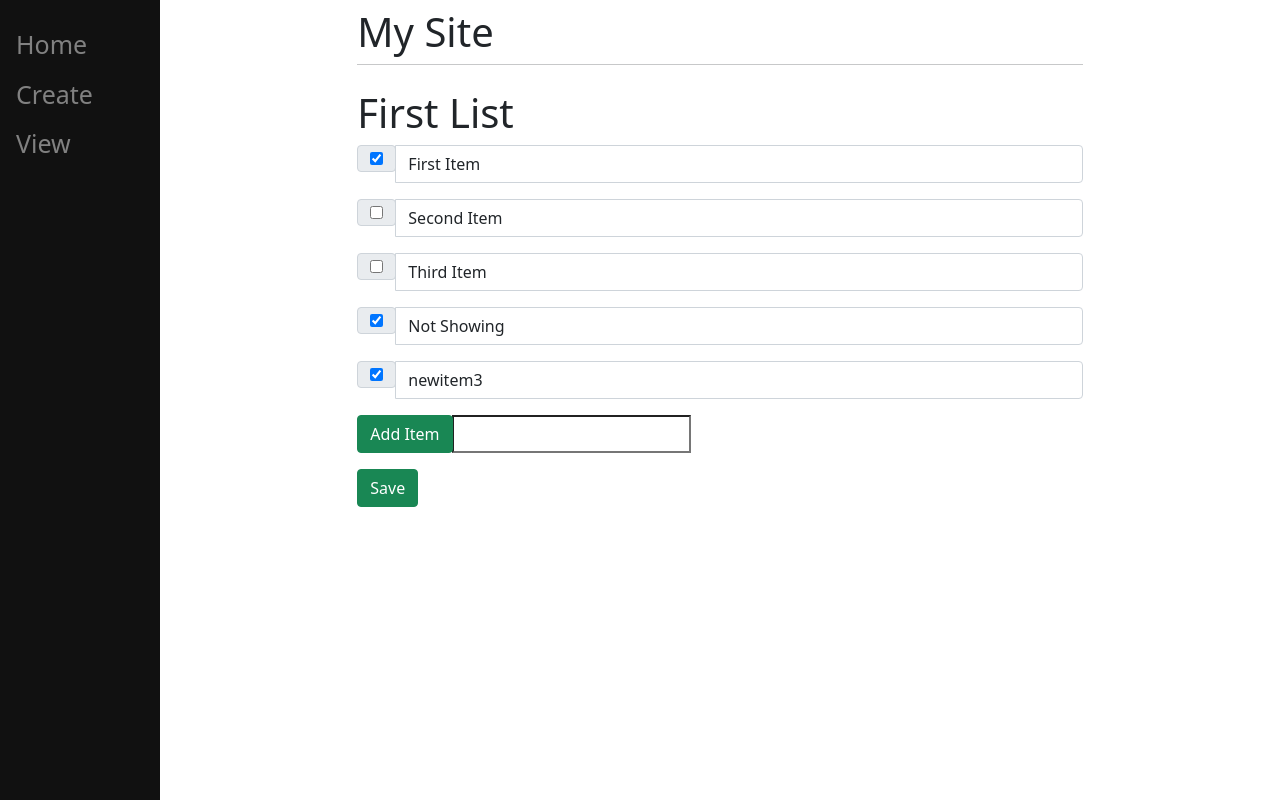
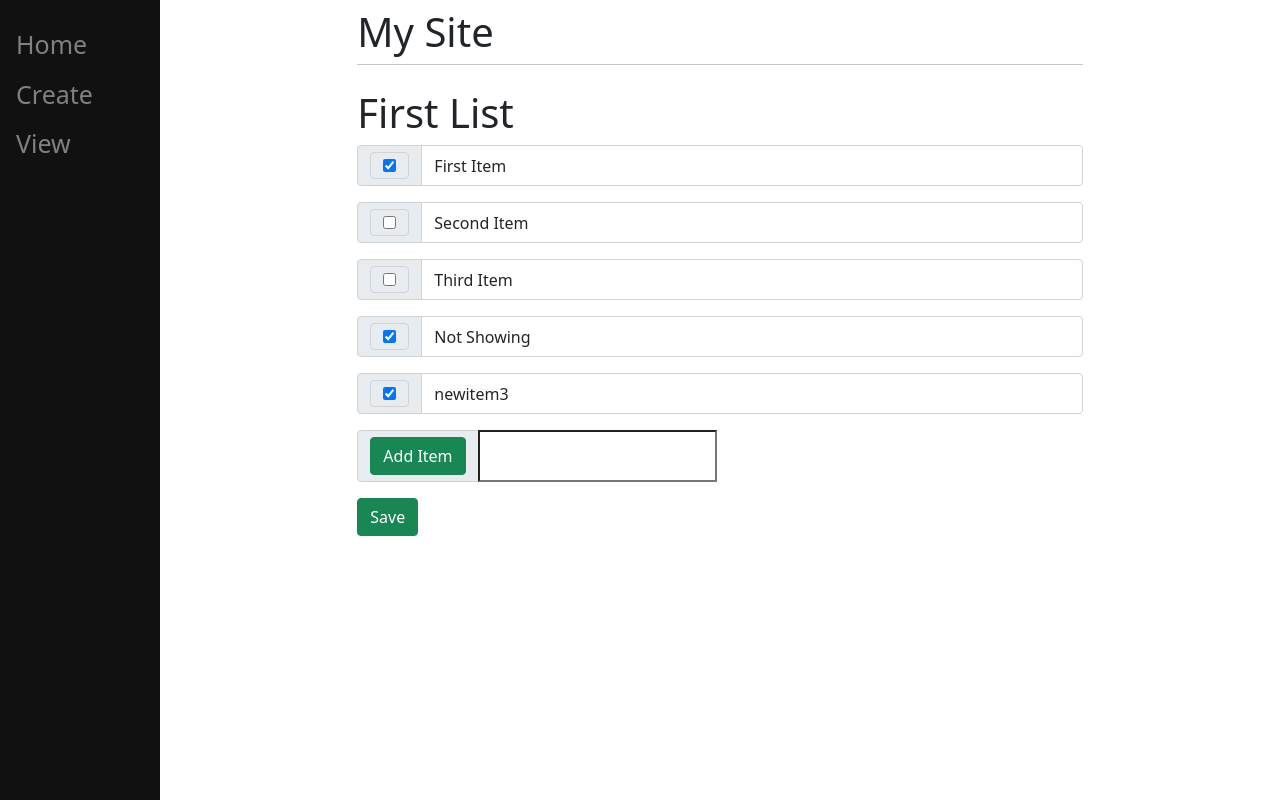
Before and after one commit to phillt3/Django_MicroProject, a Django app: page /2 in a window 1280 px wide. Run offline with Django 5.2, Linux system fonts and the light colour scheme; data comes from the database, SQL or seed files in the repository.

Commit message:
Checkbox fix

```diff
--- a/mysite/main/templates/main/base.html
+++ b/mysite/main/templates/main/base.html
@@ -1,6 +1,10 @@
 <!doctype html>
 <html lang="en">
     <head>
+        <meta charset="utf-8">
+        <meta name="viewport" content="width=device-width, initial-scale=1">
+
+        <link href="https://cdn.jsdelivr.net/npm/bootstrap@5.1.3/dist/css/bootstrap.min.css" rel="stylesheet" integrity="sha384-1BmE4kWBq78iYhFldvKuhfTAU6auU8tT94WrHftjDbrCEXSU1oBoqyl2QvZ6jIW3" crossorigin="anonymous">
         <style type="text/css">
             .sidenav {
                 height:100%;
@@ -29,11 +33,6 @@
             }
         </style>
 
-        <meta charset="utf-8">
-        <meta name="viewport" content="width=device-width, initial-scale=1">
-
-        <link href="https://cdn.jsdelivr.net/npm/bootstrap@5.1.3/dist/css/bootstrap.min.css" rel="stylesheet" integrity="sha384-1BmE4kWBq78iYhFldvKuhfTAU6auU8tT94WrHftjDbrCEXSU1oBoqyl2QvZ6jIW3" crossorigin="anonymous">
-
         <title>{% block title %}Phill's Site{% endblock %}</title>
     </head>
     <body>
--- a/mysite/main/templates/main/list.html
+++ b/mysite/main/templates/main/list.html
@@ -7,7 +7,7 @@
         {% csrf_token %}
             {% for item in ls.item_set.all %}
             <div class="input-group mb-3">
-                <div class="input-group-prepend">
+                <div class="input-group-text">
                     <div class="input-group-text">
                         {% if item.complete == True %}
                             <input type="checkbox", value="clicked", name="c{{item.id}}" checked>
@@ -20,7 +20,7 @@
             </div>
             {% endfor %}
         <div class="input-group mb-3">
-            <div class="input-group-prepend">
+            <div class="input-group-text">
                 <button type="submit", name="newItem", value="newItem", class="btn btn-success">Add Item</button>
             </div>
             <input type="text", name="new">
```
